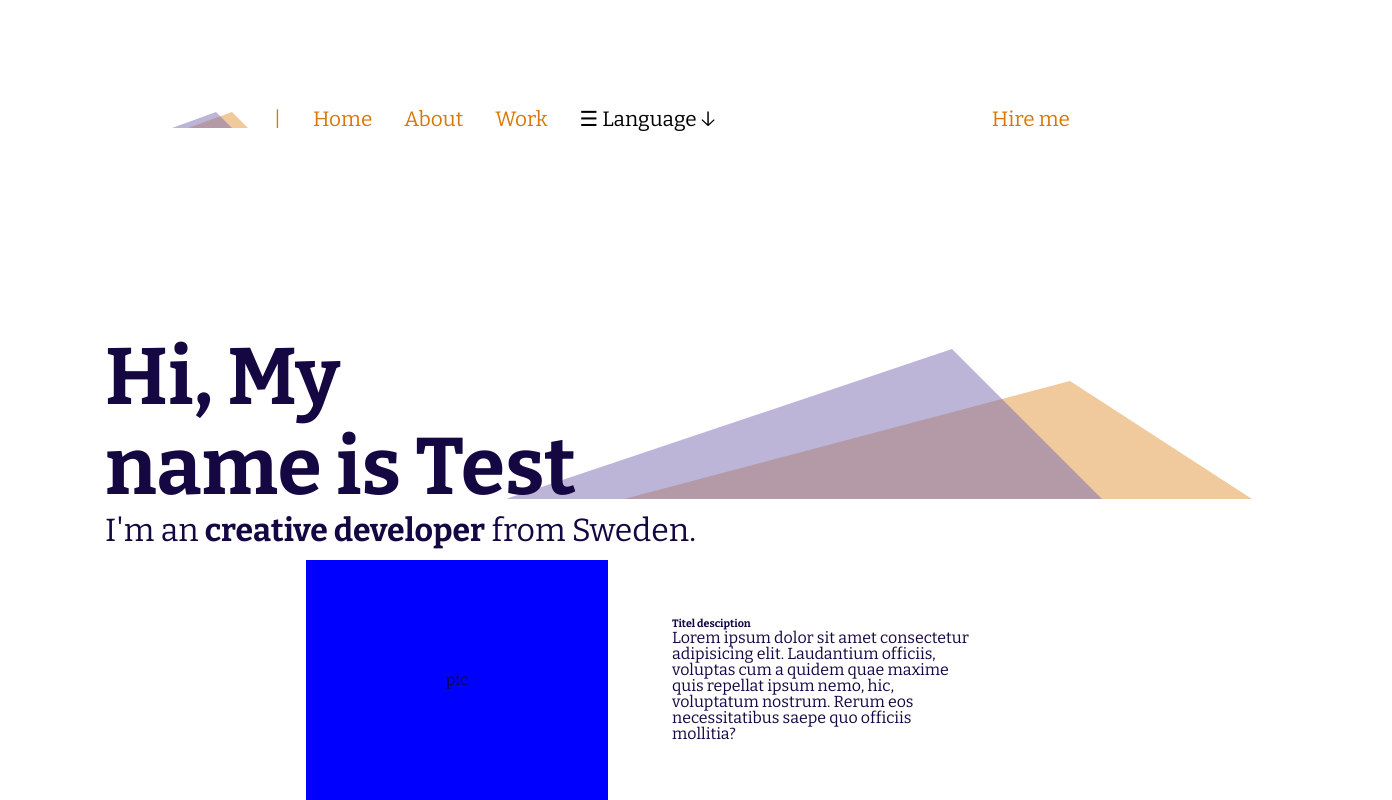
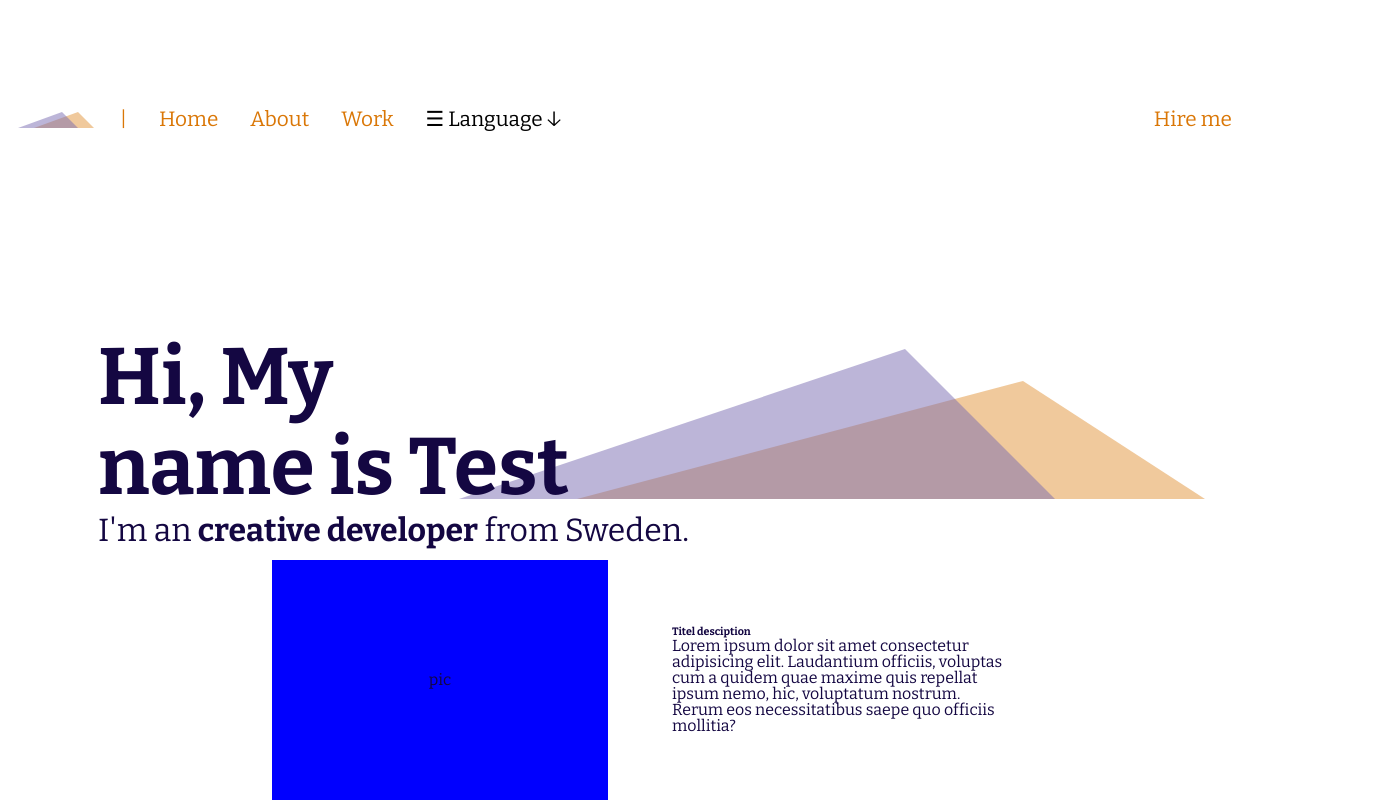
Before and after one commit to MapYh/portfolio, a React (Vite) app: page / in a window 1280 px wide. Shown: the top 800 px of the page, 1392 px wide, since content can reach past the window. Built offline with nearby package versions, Linux system fonts and the light colour scheme.

Commit message:
I think i fixed the layout of the logo on the front page.

```diff
--- a/src/App.css
+++ b/src/App.css
@@ -1,6 +1,6 @@
 #root {
   width: 100%;
-  margin: 0 auto;
+
   padding: 5rem;
   padding-left: 7rem;
   padding-right: 7rem;
--- a/src/components/Header.scss
+++ b/src/components/Header.scss
@@ -2,8 +2,8 @@
   display: flex;
   justify-content: space-between;
   align-items: center;
-  margin-left: 10rem;
-  margin-right: 10rem;
+  margin-left: 2.5rem;
+  margin-right: 2rem;
 }
 
 .header-styling {
@@ -29,10 +29,12 @@ a:hover {
   height: 5rem;
 }
 .main {
+  max-width: 80%;
+
   display: flex;
   justify-content: center;
   align-items: center;
-  min-width: 30rem;
+  /* min-width: 30rem; */
 }
 
 .main__logo--styling__nav {
--- a/src/components/Header_main.tsx
+++ b/src/components/Header_main.tsx
@@ -17,7 +17,7 @@ const Header_main = () => {
         </section>
         <section className="main__side ">
           <section className="main__logo--styling">
-            <div className="first_triangle  "></div>
+            <div className="first_triangle"></div>
             <div className="second_triangle"></div>
           </section>
         </section>
--- a/src/components/header_main.scss
+++ b/src/components/header_main.scss
@@ -4,6 +4,7 @@
   align-items: center;
   height: 30dvh;
   width: 50%;
+  margin-left: 5rem;
 }
 
 .main__side-text {
@@ -54,6 +55,7 @@
   display: flex;
   justify-content: center;
   align-items: start;
+  max-width: 50%;
 }
 
 @media screen and (max-width: 75rem) {
```
